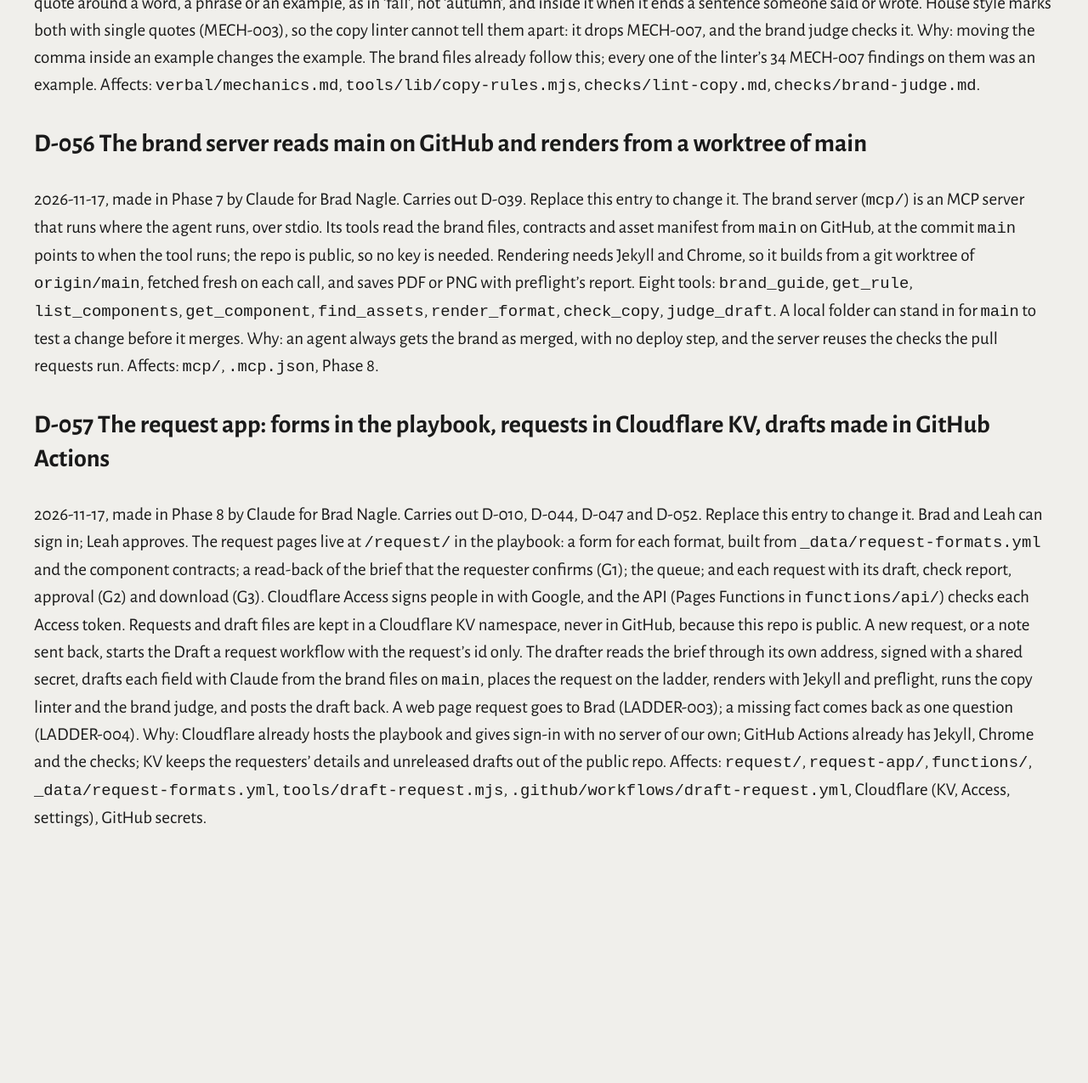
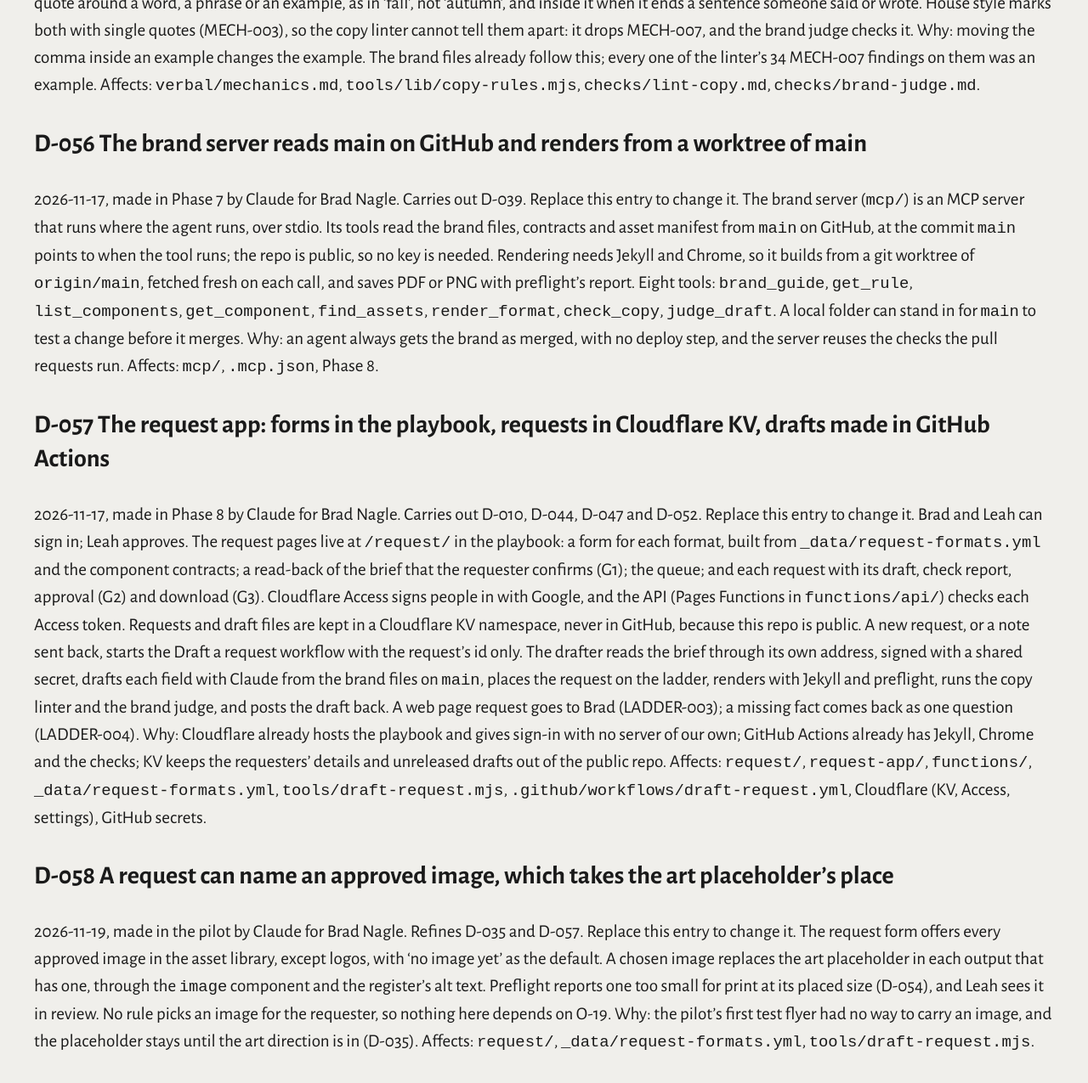
Before and after one commit to sbx-bnagle/growgood-brand, a Jekyll site: the page built from brand/decisions.md, in a window 1280 px wide and 1400 px high, scrolled down 15054 px. Shown: the top 1275 px of the window at 85% size. Built offline with Jekyll 4.4.1, drawn with Linux system fonts in a browser that asks for light colours; before the commit the page ends 16190 px from its top, so only the background shows below that.

Commit message:
Request app: live updates, a question-and-answer log, and an image picker (D-058)
From the pilot's first test flyer:
- A request's page updates by itself while it is drafted, with the step the drafter is on
  (waiting, writing, rendering, checking), and after every approval or note; nobody reloads.
  The queue refreshes while anything is drafting. The drafter reports each step; a draft
  that cannot start fails at once, a crash is reported as a failure, and one stalled past
  25 minutes can be tried again.
- Every question the drafter asked is kept with its answer and shown as a log; the next
  draft reads them as pairs.
- The form offers the approved images, logos left out, with 'no image yet' as the default.
  A chosen image takes the art placeholder's place in each output (D-058), and preflight
  flags one too small for print.

Co-Authored-By: Claude Opus 5.5 <noreply@anthropic.com>

```diff
--- a/brand/decisions.md
+++ b/brand/decisions.md
@@ -415,3 +415,9 @@ Affects: `mcp/`, `.mcp.json`, Phase 8.
 Brad and Leah can sign in; Leah approves. The request pages live at `/request/` in the playbook: a form for each format, built from `_data/request-formats.yml` and the component contracts; a read-back of the brief that the requester confirms (G1); the queue; and each request with its draft, check report, approval (G2) and download (G3). Cloudflare Access signs people in with Google, and the API (Pages Functions in `functions/api/`) checks each Access token. Requests and draft files are kept in a Cloudflare KV namespace, never in GitHub, because this repo is public. A new request, or a note sent back, starts the Draft a request workflow with the request’s id only. The drafter reads the brief through its own address, signed with a shared secret, drafts each field with Claude from the brand files on `main`, places the request on the ladder, renders with Jekyll and preflight, runs the copy linter and the brand judge, and posts the draft back. A web page request goes to Brad (LADDER-003); a missing fact comes back as one question (LADDER-004).
 Why: Cloudflare already hosts the playbook and gives sign-in with no server of our own; GitHub Actions already has Jekyll, Chrome and the checks; KV keeps the requesters’ details and unreleased drafts out of the public repo.
 Affects: `request/`, `request-app/`, `functions/`, `_data/request-formats.yml`, `tools/draft-request.mjs`, `.github/workflows/draft-request.yml`, Cloudflare (KV, Access, settings), GitHub secrets.
+
+### D-058 A request can name an approved image, which takes the art placeholder’s place
+2026-11-19, made in the pilot by Claude for Brad Nagle. Refines D-035 and D-057. Replace this entry to change it.
+The request form offers every approved image in the asset library, except logos, with ‘no image yet’ as the default. A chosen image replaces the art placeholder in each output that has one, through the `image` component and the register’s alt text. Preflight reports one too small for print at its placed size (D-054), and Leah sees it in review. No rule picks an image for the requester, so nothing here depends on O-19.
+Why: the pilot’s first test flyer had no way to carry an image, and the placeholder stays until the art direction is in (D-035).
+Affects: `request/`, `_data/request-formats.yml`, `tools/draft-request.mjs`.
--- a/playbook/playbook.scss
+++ b/playbook/playbook.scss
@@ -53,3 +53,27 @@
 .rq-file img, .rq-file iframe { display: block; max-width: 100%; border: 1px solid var(--gg-role-border-default); }
 .rq-file iframe { width: 100%; height: 720px; }
 .rq-status:empty { display: none; }
+
+// Live progress and the image picker (D-057, D-058).
+.rq-state { padding: var(--gg-space-sm); border-left: 4px solid var(--gg-role-action-default); background: var(--gg-role-surface-tint); }
+.rq-state--stalled, .rq-state--ask { border-left-color: var(--gg-color-gold-300); }
+.rq-steps { margin: var(--gg-space-xs) 0 0; padding-left: var(--gg-space-md); }
+.rq-steps li { color: var(--gg-role-text-muted); }
+.rq-step--done { color: var(--gg-role-text-default); text-decoration: line-through; }
+.rq-step--now { color: var(--gg-role-text-default); font-weight: var(--gg-font-weight-bold); }
+.rq-spinner { display: inline-block; width: 1em; height: 1em; vertical-align: -0.15em; border: 2px solid var(--gg-role-border-default); border-top-color: var(--gg-role-action-default); border-radius: 50%; animation: rq-spin 1s linear infinite; }
+@keyframes rq-spin { to { transform: rotate(360deg); } }
+@media (prefers-reduced-motion: reduce) { .rq-spinner { animation: none; border-top-color: var(--gg-role-border-default); } } // A11Y-009
+.rq-qa { padding-left: var(--gg-space-md); }
+.rq-qa p { margin: 0; }
+.rq-qa li + li { margin-top: var(--gg-space-xs); }
+.rq-images { border: 0; padding: 0; margin: var(--gg-space-sm) 0 0; }
+.rq-images legend { font-weight: var(--gg-font-weight-bold); }
+.rq-image-grid { display: grid; grid-template-columns: repeat(auto-fill, minmax(160px, 1fr)); gap: var(--gg-space-xs); margin-top: var(--gg-space-xs); }
+// A card: the choice and the thumbnail on top, the register’s alt text and id below.
+.rq-image { display: flex; flex-direction: column; align-items: flex-start; gap: var(--gg-space-xxs); padding: var(--gg-space-xs); border: 1px solid var(--gg-role-border-default); cursor: pointer; overflow-wrap: break-word; font-size: var(--gg-type-small-size); line-height: var(--gg-type-small-line); }
+.rq-image img { display: block; width: 100%; height: 96px; object-fit: contain; background: var(--gg-role-surface-default); }
+.rq-image--none { flex-direction: row; align-items: center; font-size: inherit; line-height: inherit; }
+.rq-image:has(input:checked) { border-color: var(--gg-role-action-default); box-shadow: inset 0 0 0 1px var(--gg-role-action-default); }
+.rq-image--none { margin-top: var(--gg-space-xs); }
+.rq-summary:focus { outline-offset: 4px; }
--- a/request/formats.json
+++ b/request/formats.json
@@ -2,4 +2,5 @@
 layout: null
 permalink: /request/formats.json
 ---
-{"formats": {{ site.data.request-formats | jsonify }}, "contracts": {{ site.data.components | jsonify }}}
+{%- assign pickable = site.data.assets.items | where_exp: "a", "a.type != 'logo'" -%}
+{"formats": {{ site.data.request-formats | jsonify }}, "contracts": {{ site.data.components | jsonify }}, "assets": {{ pickable | jsonify }}}
```
Also changed, not shown: request-app/app.mjs (+39 -16 lines), request/app.js (+102 -31 lines), request/lib.js (+30 -4 lines), tests/request-app.test.mjs (+56 -5 lines), tools/draft-request.mjs (+16 -6 lines).
